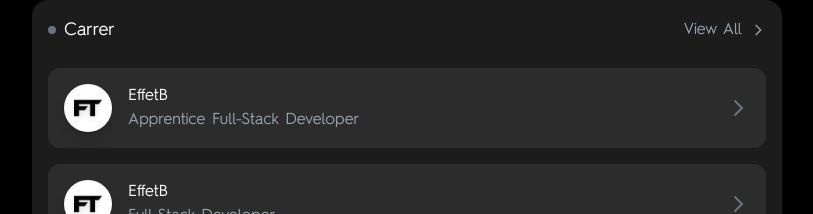
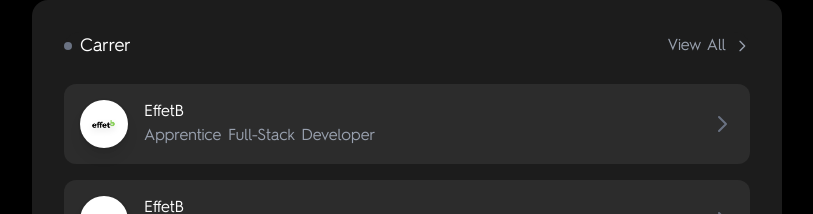
Before and after one commit to AdrRnv/Portfolio, a Next.js app: page / in a window 1280 px wide. Shown: the part 738-952 px from the top of the page, without its empty margins (233-1046 px from the left). Built offline with nearby package versions, Linux system fonts and the light colour scheme.

Commit message:
feat(POT-0): fix logo

```diff
--- a/src/app/page.tsx
+++ b/src/app/page.tsx
@@ -313,7 +313,7 @@ export default function Home() {
         <div
           className={`${
             theme === "dark" ? "bg-[#1C1C1C]" : "bg-white"
-          } rounded-2xl p-4 shadow-lg mt-6`}
+          } rounded-2xl p-8 shadow-lg mt-6`}
         >
           <div
             className={`${
@@ -354,19 +354,19 @@ export default function Home() {
                 {
                   name: "EffetB",
                   description: "Apprentice Full-Stack Developer",
-                  logo: "/assets/images/LogoFT.png",
+                  logo: "/assets/images/LogoEffetB.png",
                   color: "bg-white",
                 },
                 {
                   name: "EffetB",
                   description: "Full-Stack Developer",
-                  logo: "/assets/images/LogoFT.png",
+                  logo: "/assets/images/LogoEffetB.png",
                   color: "bg-white",
                 },
                 {
                   name: "EffetB",
                   description: "Intern Full-Stack Developer",
-                  logo: "/assets/images/LogoFT.png",
+                  logo: "/assets/images/LogoEffetB.png",
                   color: "bg-white",
                 },
               ].map((project) => (
```
